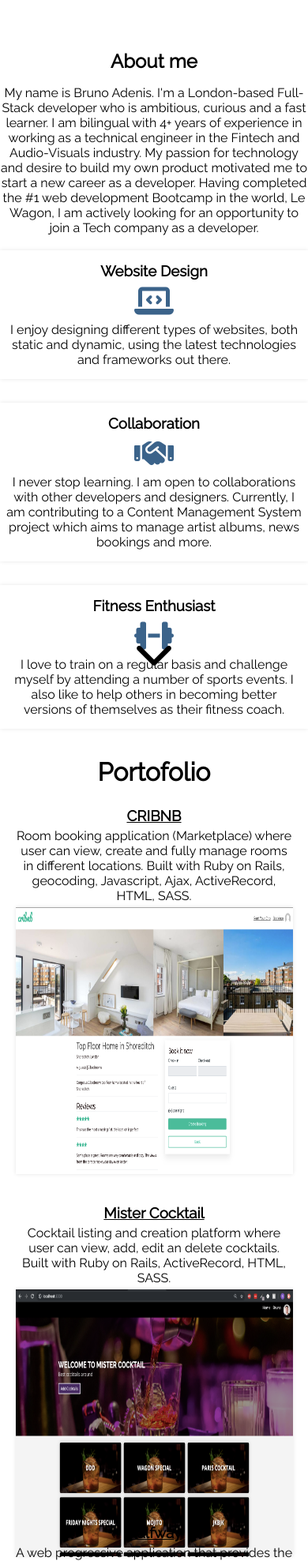
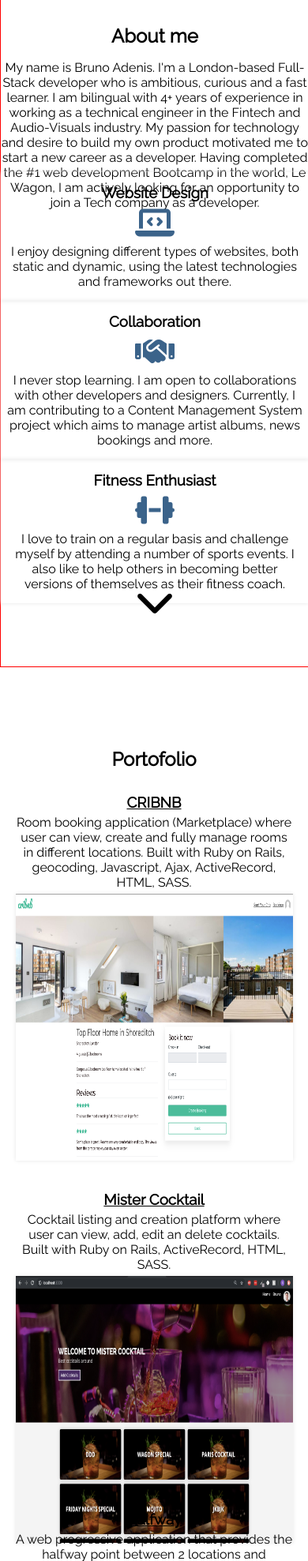
Before and after one commit to badenis19/my-portofolio, a PHP site: page /home.html in a window 390 px wide. Shown: the part 845-2822 px from the top of the page at 79% size. Run offline with PHP 8.4, Linux system fonts and the light colour scheme; some libraries are stand-ins or nearby versions.

Commit message:
added pills, and changed size home

```diff
--- a/css/style.css
+++ b/css/style.css
@@ -147,7 +147,7 @@ body {
   -webkit-box-align: center;
       -ms-flex-align: center;
           align-items: center;
-  padding-top: 9%;
+  padding-top: 6%;
 }
 
 #top .top-container .container-top-part p {
@@ -327,24 +327,32 @@ body {
 #bottom {
   width: 100vw;
   height: 100vh;
+  padding-top: 5vh;
   display: -webkit-box;
   display: -ms-flexbox;
   display: flex;
   -webkit-box-align: center;
       -ms-flex-align: center;
           align-items: center;
-  -webkit-box-pack: center;
-      -ms-flex-pack: center;
-          justify-content: center;
   -webkit-box-orient: vertical;
   -webkit-box-direction: normal;
       -ms-flex-direction: column;
           flex-direction: column;
 }
 
+#bottom h2 {
+  margin-top: 0;
+}
+
+#bottom .title-page {
+  margin-top: 1%;
+  height: 5vh;
+  margin-bottom: 3%;
+}
+
 #bottom .main-work {
   width: 90vw;
-  height: 80vh;
+  height: 92vh;
 }
 
 #bottom .main-work .work-top {
@@ -577,19 +585,13 @@ body {
     color: black;
   }
   #middle {
-    padding-top: 50px;
+    padding-top: 0px;
     width: 100vw;
     height: 100vh;
     display: -webkit-box;
     display: -ms-flexbox;
     display: flex;
-    -webkit-box-orient: vertical;
-    -webkit-box-direction: normal;
-        -ms-flex-direction: column;
-            flex-direction: column;
-    -webkit-box-align: center;
-        -ms-flex-align: center;
-            align-items: center;
+    border: 1px solid red;
   }
   #middle h2 {
     margin: 0;
@@ -597,7 +599,6 @@ body {
   #middle .about {
     width: 100vw;
     text-align: center;
-    margin-bottom: 100px;
   }
   #middle .skills {
     width: 100vw;
@@ -619,7 +620,6 @@ body {
             box-shadow: 0 0 5px #e6e6e6;
     padding-bottom: 15px;
     padding-top: 15px;
-    margin-bottom: 30px;
   }
   #middle .skills .box h3, #middle .skills .box p {
     text-align: center;
--- a/css/style.scss
+++ b/css/style.scss
@@ -112,7 +112,7 @@ body {
             flex-direction: column;
             justify-content: space-around;
             align-items: center;
-            padding-top: 9%;
+            padding-top: 6%;
 
             p {
                 text-align: center;
@@ -270,14 +270,25 @@ body {
 #bottom {
     width: 100vw;
     height: 100vh;
+    padding-top: 5vh;
     display: flex;
     align-items: center;
-    justify-content: center;
+    // justify-content: space-around;
     flex-direction: column;
+
+    h2 {
+        margin-top: 0;
+    }
+
+    .title-page {
+        margin-top: 1%;
+        height: 5vh;
+        margin-bottom: 3%;
+    }
 
     .main-work {
         width: 90vw;
-        height: 80vh;
+        height: 92vh;
 
         .work-top {
             width: 90vw;
@@ -393,6 +404,7 @@ body {
             justify-content: center;
             align-items: center;
 
+
             .work-bottom-container {
                 width: 80%;
                 margin: 0;
@@ -462,12 +474,14 @@ body {
     }
 
     #middle {
-        padding-top: 50px;
+        padding-top: 0px;
         width: 100vw;
         height: 100vh;
         display: flex;
-        flex-direction: column;
-        align-items: center;
+        border: 1px solid red;
+        // flex-direction: column;
+        // align-items: center;
+        // justify-content: space-between;
 
         h2 {
             margin: 0;
@@ -476,7 +490,7 @@ body {
         .about {
             width: 100vw;
             text-align: center;
-            margin-bottom: 100px;
+            // margin-bottom: 100px;
         }
 
         .skills {
@@ -491,7 +505,7 @@ body {
                 box-shadow: 0 0 5px rgb(230,230,230);
                 padding-bottom: 15px;
                 padding-top: 15px;
-                margin-bottom: 30px;
+                // margin-bottom: 30px;
 
                 h3, p {
                     text-align: center;
--- a/home.html
+++ b/home.html
@@ -56,15 +56,17 @@
         </div>
 
         <div id="middle">
+
             <div class="about">
                 <h2>About me</h2>
-                <p>My name is Bruno Adenis. I'm a London-based Full-Stack developer who is ambitious, curious and a fast learner. I am  bilingual with
+                <p> My name is Bruno Adenis. I'm a London-based Full-Stack developer who is ambitious, curious and a fast learner. I am  bilingual with
                     4+ years of experience in working
                     as a technical engineer in the Fintech and Audio-Visuals industry. My passion for technology and
                     desire to build my own product motivated me to start a new career as a developer.
                     Having completed the #1 web development Bootcamp in the world, Le Wagon, I am actively looking for
-                    an opportunity to join a Tech company as a developer. </p>
+                    an opportunity to join a Tech company as a developer.</p>
             </div>
+
             <div class="skills">
                 <div class="box">
                     <h3>Website Design</h3>
@@ -88,6 +90,7 @@
                     <p>I love to train on a regular basis and challenge myself by attending a number of sports events. I also like to help others in becoming better versions of themselves as their fitness coach.</p>
                 </div>
             </div>
+
             <div class="technologies">
                 <div><h2>Technologies</h2></div>
                 <div class="pills">
@@ -101,6 +104,8 @@
                     <div><p class="blue-pill">Apollo</p></div>
                     <div><p class="blue-pill">GraphQL</p></div>
                     <div><p class="blue-pill">JEST</p></div>
+                    <div><p class="blue-pill">Front-end</p></div>
+                    <div><p class="blue-pill">Back-end</p></div>
                     <div><p class="blue-pill">HTML</p></div>
                     <div><p class="blue-pill">CSS</p></div>
                     <div><p class="blue-pill">AJAX</p></div>
@@ -120,17 +125,17 @@
                     <div><p class="blue-pill">Wireframes</p></div>
                     <div><p class="blue-pill">prototyping</p></div>
                     <div><p class="blue-pill">UI design</p></div>
+
                 </div>
             </div>
+
             <div class="container-arrow">
               <div><a href="#bottom"><i class="fas fa-chevron-down"></i></a></div>
           </div>
         </div>
 
         <div id="bottom">
-            <!-- <div> -->
-
-            <h1>Portofolio</h1>
+            <div class="title-page"><h2>Portofolio</h2></div>
 
             <div class="main-work">
                 <div class="work-top">
```
Also changed, not shown: 1 other file.
